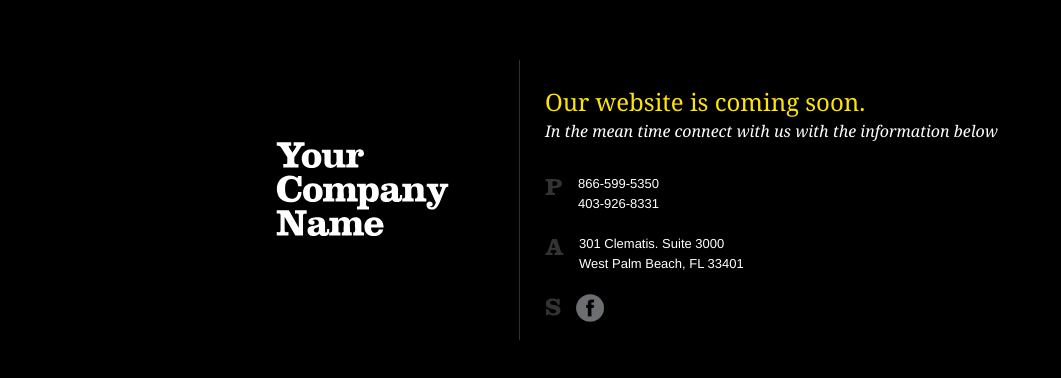
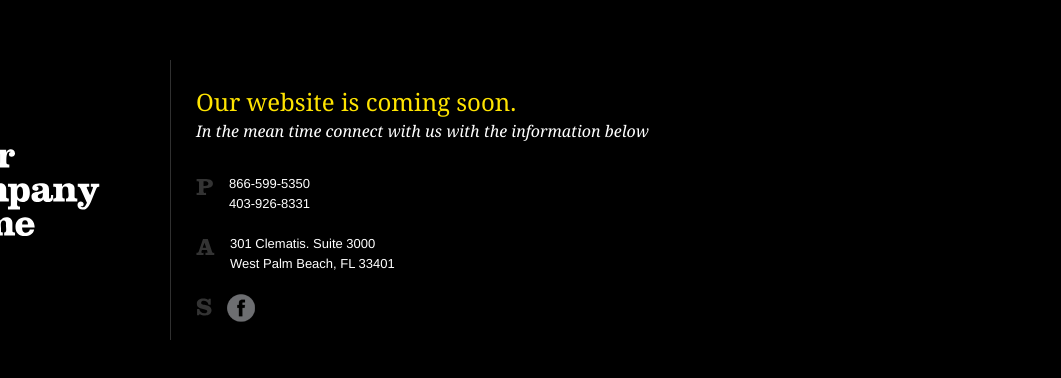
Before and after one commit to yalk/weartool, a plain HTML site: page index.html in a window 1280 px wide. Shown: the part 200-578 px from the top of the page, without its empty margins (0-1061 px from the left). Drawn offline with nearby package versions, Linux system fonts and the light colour scheme.

Commit message:
formatting

```diff
--- a/tools/style.css
+++ b/tools/style.css
@@ -46,7 +46,6 @@ height: auto;
 
 
 .logo_box{
-width: 349px;
 float: left;
 border-right: 1px solid #303030;
 height: 280px;
```
